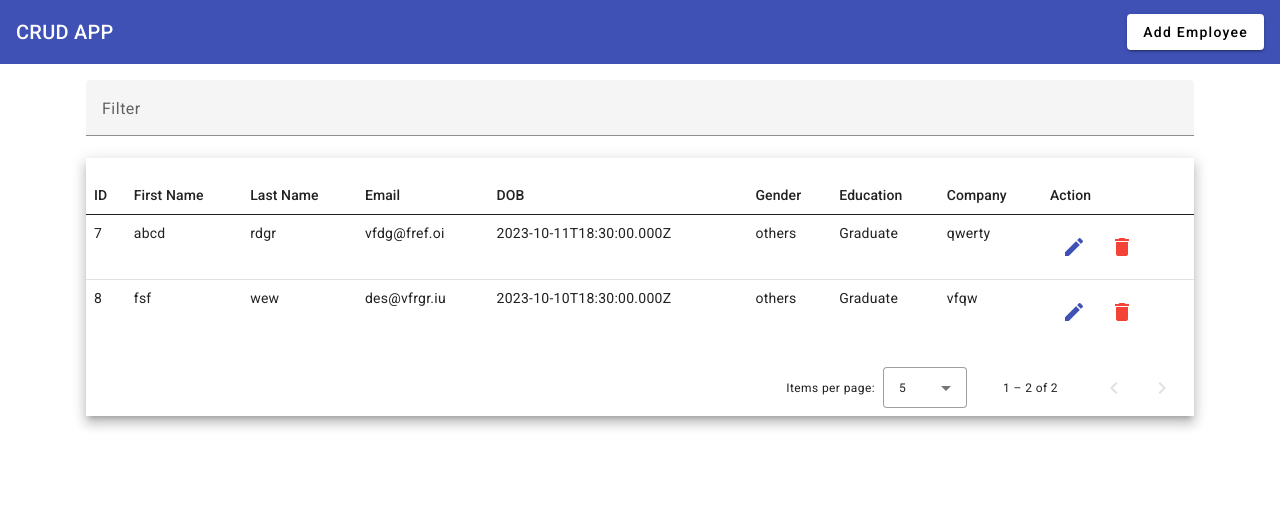
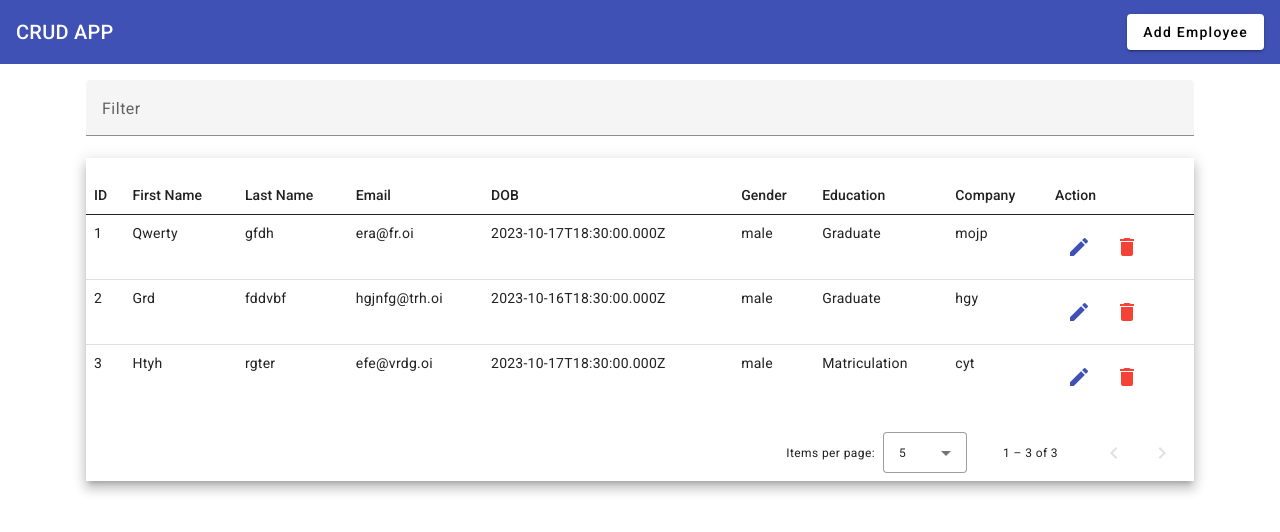
Before and after one commit to Sarathdaskv/CDRUD-Angular, an Angular app: page / in a window 1280 px wide. Shown: the top 532 px of the page. Built offline with nearby package versions, Linux system fonts and the light colour scheme; data requests are answered from the project's data file.

Commit message:
added custom pipe for capitalising first letter of firstName

```diff
--- a/db.json
+++ b/db.json
@@ -18,24 +18,34 @@
   },
   "employees": [
     {
-      "firstName": "abcd",
-      "lastName": "rdgr",
-      "email": "vfdg@fref.oi",
-      "dob": "2023-10-11T18:30:00.000Z",
-      "gender": "others",
+      "firstName": "qwerty",
+      "lastName": "gfdh",
+      "email": "era@fr.oi",
+      "dob": "2023-10-17T18:30:00.000Z",
+      "gender": "male",
       "education": "Graduate",
-      "company": "qwerty",
-      "id": 7
+      "company": "mojp",
+      "id": 1
     },
     {
-      "firstName": "fsf",
-      "lastName": "wew",
-      "email": "des@vfrgr.iu",
-      "dob": "2023-10-10T18:30:00.000Z",
-      "gender": "others",
+      "firstName": "     grd",
+      "lastName": "fddvbf",
+      "email": "hgjnfg@trh.oi",
+      "dob": "2023-10-16T18:30:00.000Z",
+      "gender": "male",
       "education": "Graduate",
-      "company": "vfqw",
-      "id": 8
+      "company": "hgy",
+      "id": 2
+    },
+    {
+      "firstName": "htyh",
+      "lastName": "rgter",
+      "email": "efe@vrdg.oi",
+      "dob": "2023-10-17T18:30:00.000Z",
+      "gender": "male",
+      "education": "Matriculation",
+      "company": "cyt",
+      "id": 3
     }
   ]
 }
--- a/src/app/Components/employee-add-and-edit/employee-add-and-edit.component.ts
+++ b/src/app/Components/employee-add-and-edit/employee-add-and-edit.component.ts
@@ -44,7 +44,9 @@ export class EmployeeAddAndEditComponent implements OnInit {
   onFormSubmit() {
 
     if (this.empForm.valid) {
-      if (this.data) {
+      console.log(this.data);
+
+      if (this.data != null) {
         this.empService.editEmployee(this.data.id, this.empForm.value).subscribe({
           next: (val: any) => {
             alert('Employee record updated.')
@@ -55,7 +57,7 @@ export class EmployeeAddAndEditComponent implements OnInit {
           }
         })
       }
-    } else {
+      else {
         this.empService.addEmployee(this.empForm.value).subscribe({
           next: (val: any) => {
             alert('Employee record added.')
@@ -66,7 +68,7 @@ export class EmployeeAddAndEditComponent implements OnInit {
           }
         })
       }
-
+    }
 
   }
 }
--- a/src/app/app.component.html
+++ b/src/app/app.component.html
@@ -27,7 +27,7 @@
         <!-- Progress Column -->
         <ng-container matColumnDef="firstName">
           <th mat-header-cell *matHeaderCellDef mat-sort-header> First Name </th>
-          <td mat-cell *matCellDef="let row"> {{row.firstName}} </td>
+          <td mat-cell *matCellDef="let row"> {{row.firstName | firstCapital }} </td>
         </ng-container>
 
         <!-- Name Column -->
--- /dev/null
+++ b/src/app/firstCapital.pipe.ts
@@ -0,0 +1,12 @@
+import { Pipe, PipeTransform } from "@angular/core";
+
+@Pipe({
+    name:'firstCapital'
+})
+export class firstCapitalPipe implements PipeTransform {
+    transform(value: string) {
+       let newStr=value.trim();
+        return newStr[0].toUpperCase()+newStr.slice(1);
+    }
+
+}
```
Also changed, not shown: src/app/app.module.ts (+5 -2 lines). Lines whose indentation alone changed are shown as unchanged.
